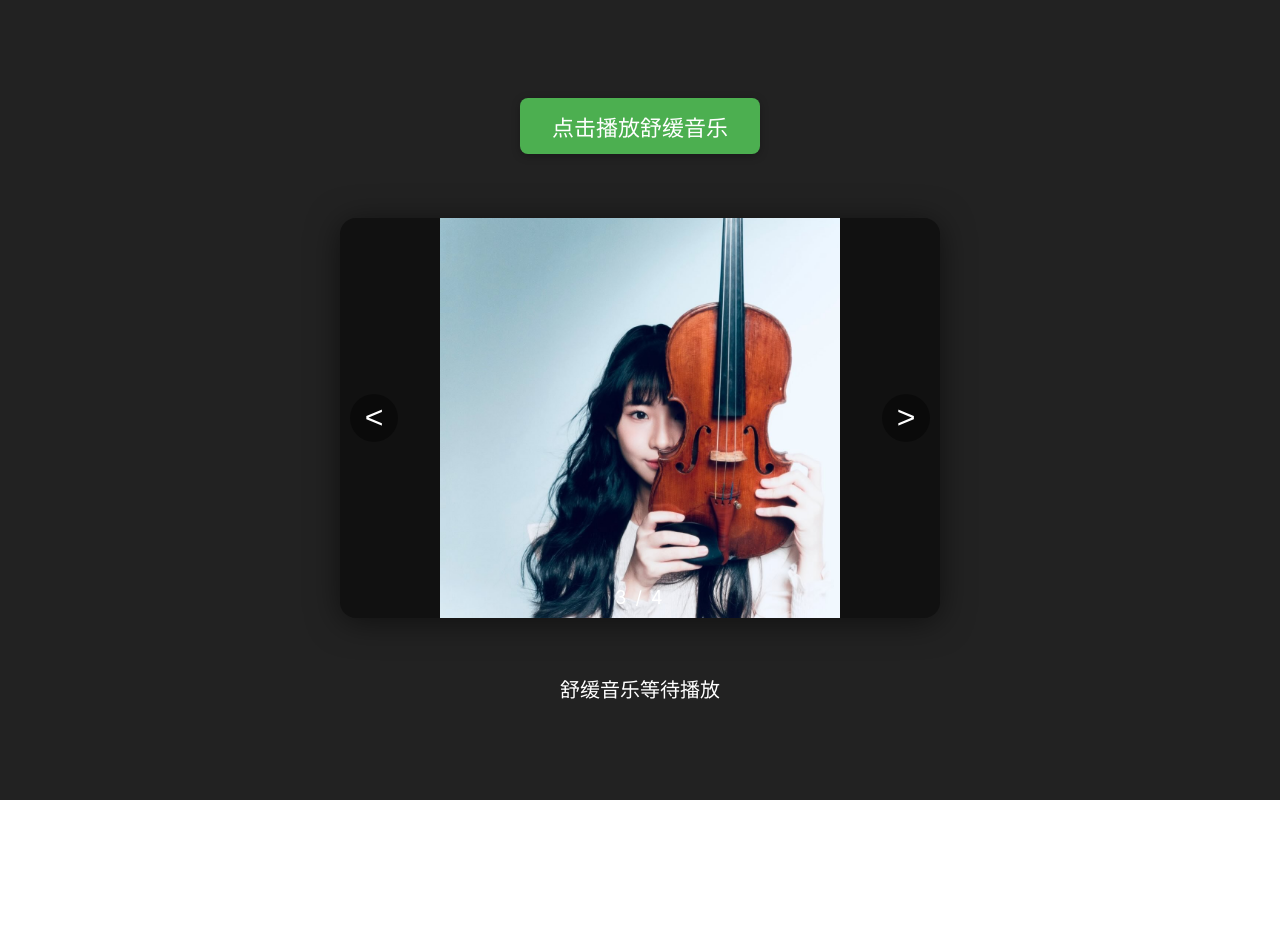
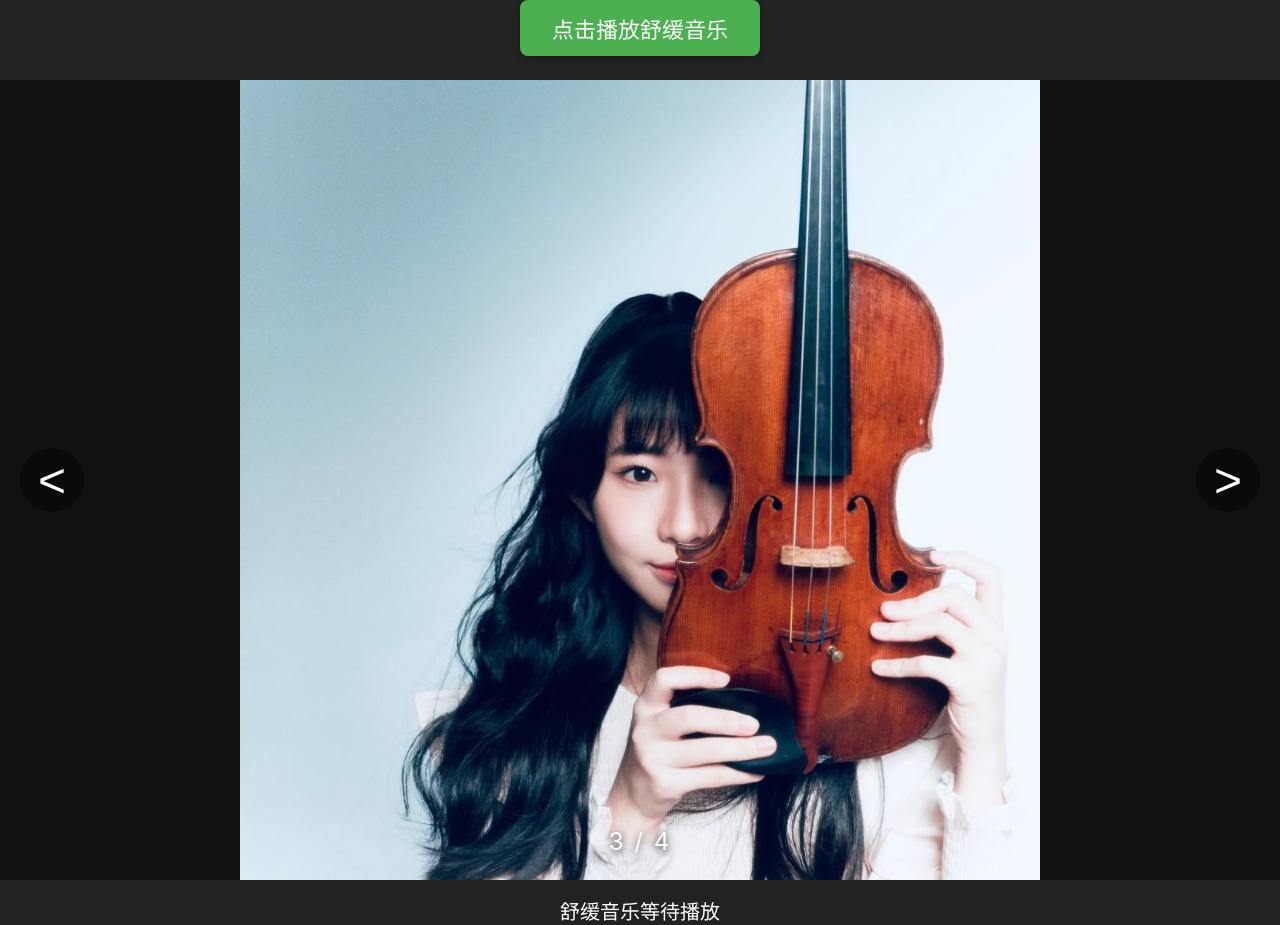
Before and after one commit to hpeng23/photo_display_website, a React (Create React App) app: page / in a window 1280 px wide. Before the commit the page ends 800 px from the top, so only its background shows below. Built offline with nearby package versions, Linux system fonts and the light colour scheme.

Commit message:
图片展示区域全品自适应显示

```diff
--- a/src/App.js
+++ b/src/App.js
@@ -61,15 +61,25 @@ function App() {
         </button>
       )}
       <audio ref={audioRef} src={music} loop />
-      <div style={{ position: 'relative', width: 600, height: 400, margin: '40px auto', boxShadow: '0 4px 32px #0008', borderRadius: 16, overflow: 'hidden', background: '#111' }}>
+      <div style={{ position: 'relative', width: '100vw', height: '100vh', margin: 0, boxShadow: 'none', borderRadius: 0, overflow: 'hidden', background: '#111', display: 'flex', alignItems: 'center', justifyContent: 'center' }}>
         <img
           src={photos[current]}
           alt={`第${current + 1}张`}
-          style={{ width: '100%', height: '100%', objectFit: 'contain', transition: 'opacity 0.5s' }}
+          style={{
+            maxWidth: '100vw',
+            maxHeight: '100vh',
+            width: '100%',
+            height: '100%',
+            objectFit: 'contain',
+            transition: 'opacity 0.5s',
+            display: 'block',
+            margin: '0 auto',
+            background: '#111',
+          }}
         />
-        <button onClick={prevPhoto} style={{ position: 'absolute', left: 10, top: '50%', transform: 'translateY(-50%)', fontSize: 32, background: 'rgba(0,0,0,0.4)', color: '#fff', border: 'none', borderRadius: '50%', width: 48, height: 48, cursor: 'pointer' }}>&lt;</button>
-        <button onClick={nextPhoto} style={{ position: 'absolute', right: 10, top: '50%', transform: 'translateY(-50%)', fontSize: 32, background: 'rgba(0,0,0,0.4)', color: '#fff', border: 'none', borderRadius: '50%', width: 48, height: 48, cursor: 'pointer' }}>&gt;</button>
-        <div style={{ position: 'absolute', bottom: 10, left: 0, width: '100%', textAlign: 'center', color: '#fff', fontSize: 18, letterSpacing: 2 }}>
+        <button onClick={prevPhoto} style={{ position: 'absolute', left: 20, top: '50%', transform: 'translateY(-50%)', fontSize: 48, background: 'rgba(0,0,0,0.4)', color: '#fff', border: 'none', borderRadius: '50%', width: 64, height: 64, cursor: 'pointer', zIndex: 2 }}>&lt;</button>
+        <button onClick={nextPhoto} style={{ position: 'absolute', right: 20, top: '50%', transform: 'translateY(-50%)', fontSize: 48, background: 'rgba(0,0,0,0.4)', color: '#fff', border: 'none', borderRadius: '50%', width: 64, height: 64, cursor: 'pointer', zIndex: 2 }}>&gt;</button>
+        <div style={{ position: 'absolute', bottom: 24, left: 0, width: '100%', textAlign: 'center', color: '#fff', fontSize: 24, letterSpacing: 2, textShadow: '0 2px 8px #000' }}>
           {current + 1} / {photos.length}
         </div>
       </div>
```
